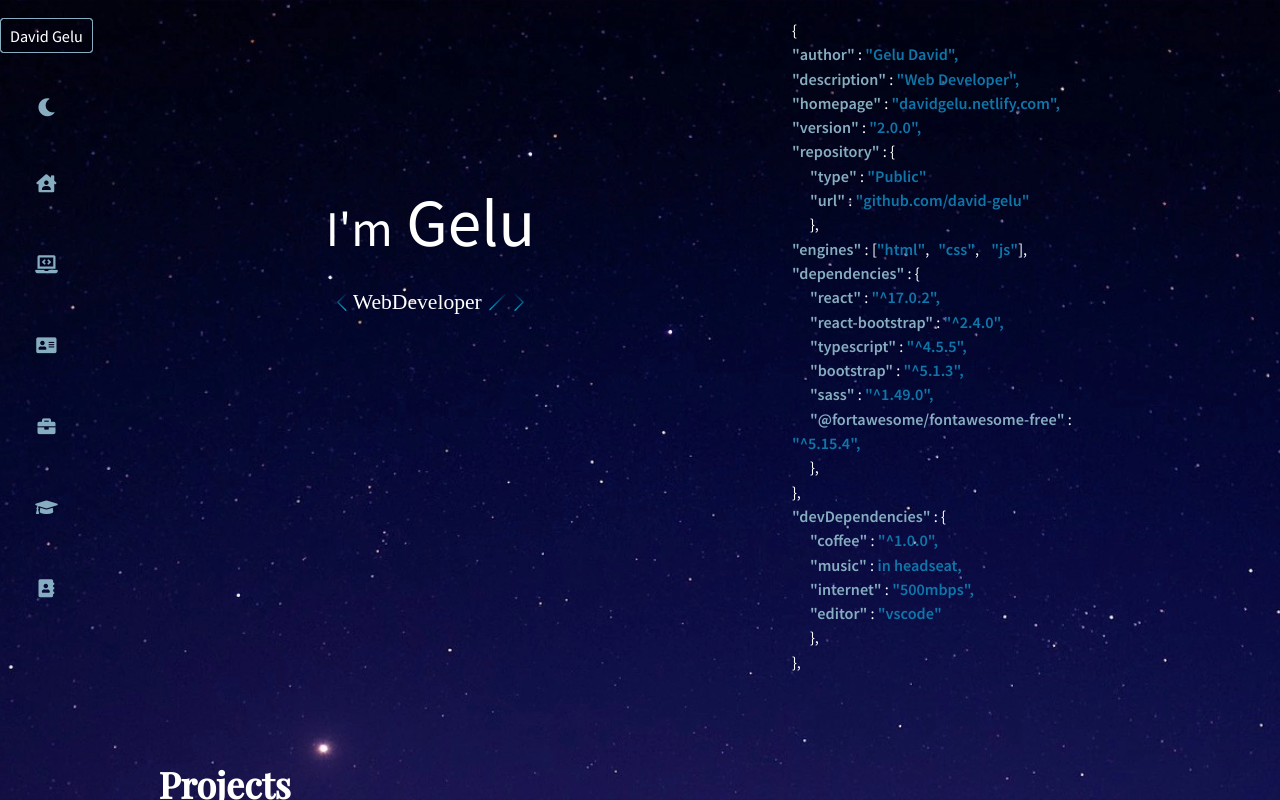
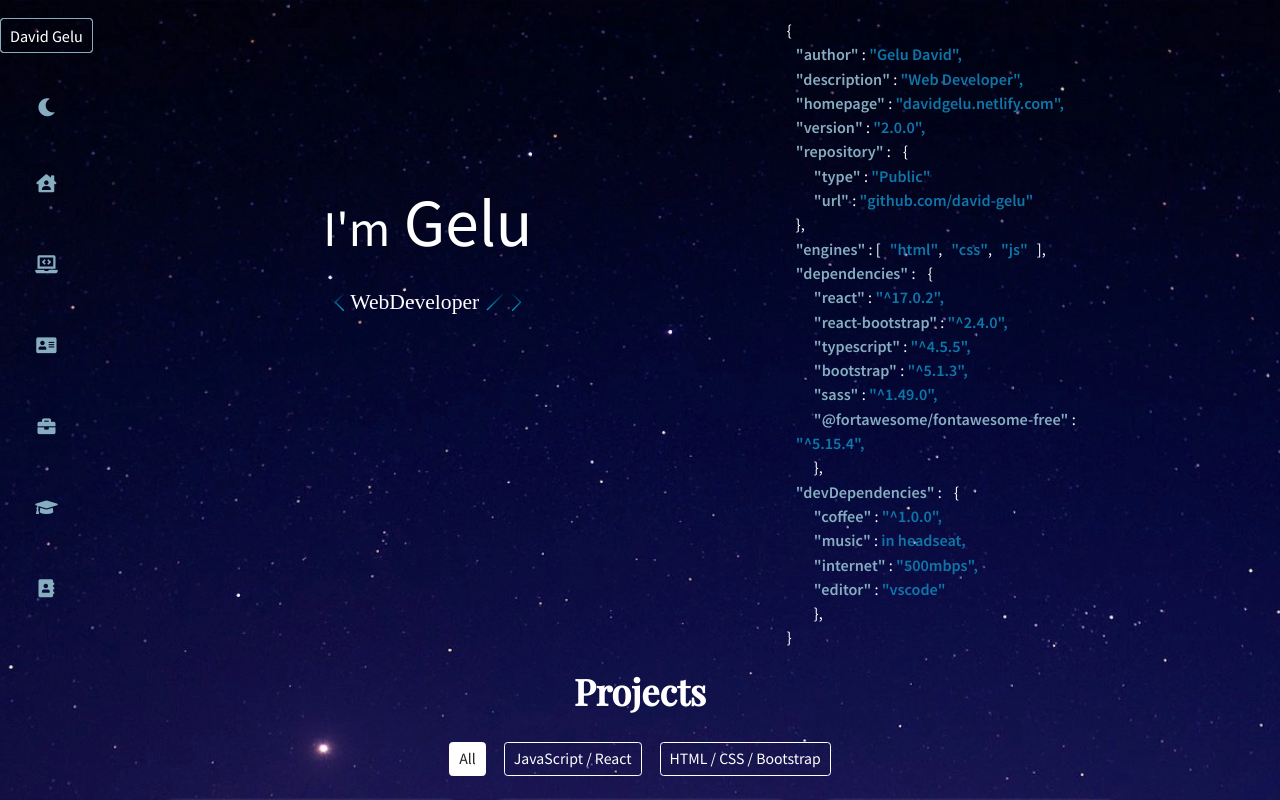
Before and after one commit to david-gelu/react-portfolio, a React (Create React App) app: page / in a window 1280 px wide. Shown: the top 800 px of the page. Built offline with nearby package versions, Linux system fonts and the light colour scheme.

Commit message:
use same classname

```diff
--- a/src/compnents/AboutMePage.tsx
+++ b/src/compnents/AboutMePage.tsx
@@ -4,7 +4,7 @@ import WorkPage from "./WorkPage"
 
 const AboutMePage = () => {
   return (
-    <main className="about" id="about"><h2 className="about-me">About me</h2>
+    <main className="about" id="about"><h2 className="title-text">About me</h2>
       <div className="professional ">
         <h3 className="bio-desc ">
           <span>Task-driven, hard worker and very passionate about all the new things I can discover.
--- a/src/compnents/ContactPage.tsx
+++ b/src/compnents/ContactPage.tsx
@@ -2,7 +2,7 @@ import React from "react"
 
 const ContactPage = () => {
   return (
-    <main className="contact" id="contact">
+    <main className="contact title-text" id="contact">
       <h2 className="contact-title">Contact</h2>
       <div className="d-flex flex-wrap">
         <div className="left mt-5">
@@ -25,7 +25,7 @@ const ContactPage = () => {
             <i className="fa fa-map-marker" aria-hidden="true"></i> Adress: <span className="contact-info">Brasov</span>
           </h3>
         </div>
-        <img lazy-loading="lazy" width='60%' height='auto' className="footer-img" alt='frontend desktop' src='img/footer-bg.png' />
+        <img lazy-loading="lazy" width='60%' height='auto' className="footer-img" alt='frontend desktop' src='img/footer-bg.webp' />
       </div>
     </main>
   )
--- a/src/compnents/HomePage.tsx
+++ b/src/compnents/HomePage.tsx
@@ -15,43 +15,42 @@ const HomePage = () => {
       </div>
       <div className="d-flex flex-column obj-info">
         <span>&#123;</span>
-        <div>
+        <div className="ms-2">
           <div><span className='key'>"author"</span> : <span className="property">"Gelu David",</span></div>
           <div><span className='key'>"description"</span> : <span className="property">"Web Developer",</span></div>
           <div><span className='key'>"homepage"</span> : <span className="property">"davidgelu.netlify.com",</span></div>
           <div><span className='key'>"version"</span> : <span className="property">"2.0.0",</span></div>
-          <div><span className='key'>"repository"</span> : <span className="">  &#123; </span></div>
+          <div><span className='key'>"repository"</span> : <span className="ms-2">&#123; </span></div>
           <div><span className="ms-3 key">"type"</span> : <span className="property">"Public"</span></div>
           <div><span className="ms-3 key">"url"</span> : <span className="property">"github.com/david-gelu"</span></div>
+          <span>&#125;,</span>
         </div>
-        <span className="ms-3">&#125;,</span>
-        <div>
+        <div className="ms-2">
           <span className='key'>"engines"</span> :<span> &#91;</span>
-          <span className="property">"html"</span>,
+          <span className="property ms-2 ">"html"</span>,
           <span className="ms-2 property">"css"</span>,
-          <span className="ms-2 property"> "js"</span>
+          <span className="mx-2 property">"js"</span>
           <span>&#x5d;,</span>
         </div>
-        <div>
-          <div><span className='key'>"dependencies"</span> : <span className="">  &#123;</span></div>
-          <div><span className="ms-3 key">"react"</span> : <span className="property"> "^17.0.2",</span></div>
-          <div><span className="ms-3 key">"react-bootstrap"</span> : <span className="property"> "^2.4.0",</span></div>
-          <div> <span className="ms-3 key">"typescript"</span> : <span className="property"> "^4.5.5",</span></div>
-          <div><span className="ms-3 key">"bootstrap"</span> : <span className="property"> "^5.1.3",</span></div>
-          <div><span className="ms-3 key">"sass"</span> : <span className="property"> "^1.49.0",</span></div>
-          <div><span className="ms-3 key">"@fortawesome/fontawesome-free"</span> : <span className="property"> "^5.15.4",</span></div>
+        <div className="ms-2">
+          <div><span className='key'>"dependencies"</span> : <span className="ms-2">&#123;</span></div>
+          <div><span className="ms-3 key">"react"</span> : <span className="property">"^17.0.2",</span></div>
+          <div><span className="ms-3 key">"react-bootstrap"</span> : <span className="property">"^2.4.0",</span></div>
+          <div> <span className="ms-3 key">"typescript"</span> : <span className="property">"^4.5.5",</span></div>
+          <div><span className="ms-3 key">"bootstrap"</span> : <span className="property">"^5.1.3",</span></div>
+          <div><span className="ms-3 key">"sass"</span> : <span className="property">"^1.49.0",</span></div>
+          <div><span className="ms-3 key">"@fortawesome/fontawesome-free"</span> : <span className="property">"^5.15.4",</span></div>
           <div><span className="ms-3"> &#125;, </span></div>
         </div>
-        <span> &#125;,</span>
-        <div>
-          <div><span className='key'>"devDependencies"</span> : <span className="">  &#123;</span></div>
+        <div className="ms-2">
+          <div><span className='key'>"devDependencies"</span> : <span className="ms-2">  &#123;</span></div>
           <div><span className="ms-3 key">"coffee"</span> : <span className="property">"^1.0.0",</span></div>
           <div><span className="ms-3 key">"music"</span> : <span className="property">in headseat,</span></div>
           <div><span className="ms-3 key">"internet"</span> : <span className="property">"500mbps",</span></div>
           <div><span className="ms-3 key">"editor"</span> : <span className="property">"vscode"</span></div>
           <div><span className="ms-3"> &#125;,</span></div>
         </div>
-        <span> &#125;,</span>
+        <span>&#125;</span>
       </div>
     </main>
   )
--- a/src/compnents/ProjectsPage.tsx
+++ b/src/compnents/ProjectsPage.tsx
@@ -19,8 +19,8 @@ const ProjectsPage = () => {
   const activeCss = `${active === 'css' ? 'dark-btn' : 'outline-dark-btn'}`
 
   return (
-    <main className='projects' id='projects'>
-      <h2 className='projects-title'>Projects</h2>
+    <main className='title-text' id='projects'>
+      <h2>Projects</h2>
       <div className='filter-btns'>
         <Button className={activeAll} size='sm' onClick={() => noFilterBy()}>All</Button>
         <Button className={activeJs} size='sm' onClick={() => filterBy('js')}>JavaScript / React</Button>
--- a/src/compnents/StudyPage.tsx
+++ b/src/compnents/StudyPage.tsx
@@ -15,9 +15,9 @@ const StudyPage = () => {
   }
 
   return (
-    <div className="study" id="study">
-      <h2 className="study-title">Study</h2>
-      <h3 className="projects-title "><a href="http://itschool.ro" target="_blank">ItSchool </a> - hands on course</h3>
+    <div className="study title-text" id="study">
+      <h2>Study</h2>
+      <h3 className="title-text"><a href="http://itschool.ro" target="_blank">ItSchool </a> - hands on course</h3>
       <div className="images">
         {itSchoolStudy.map((img: Studies, idx: number) =>
           img.imgSmall && <div key={`${img.imgSmall}-${idx + 22}`}>
--- a/src/compnents/WorkPage.tsx
+++ b/src/compnents/WorkPage.tsx
@@ -6,8 +6,8 @@ import { Work } from "src/types"
 const WorkPage = () => {
   const workMap = work.map((w: Work) => w.everseen)
   return (
-    <div className="jobs" id="jobs">
-      <h2 className="jobs-title">Work</h2>
+    <div className="title-text" id="jobs">
+      <h2>Work</h2>
       <div className="projects-image">
         <h3 className="projects-title ">Junior web-developer Everseen</h3>
         <div className="left">
```
